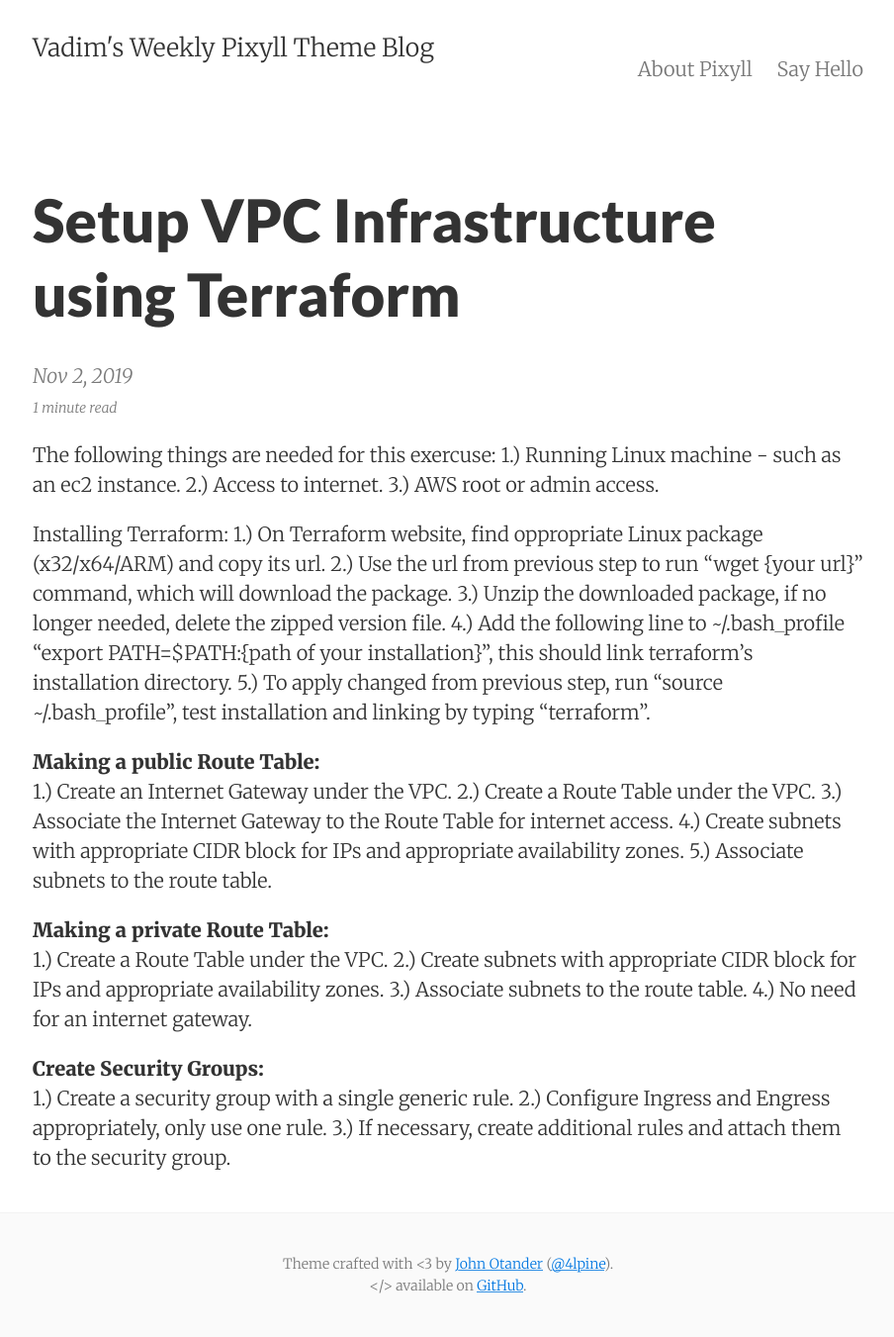
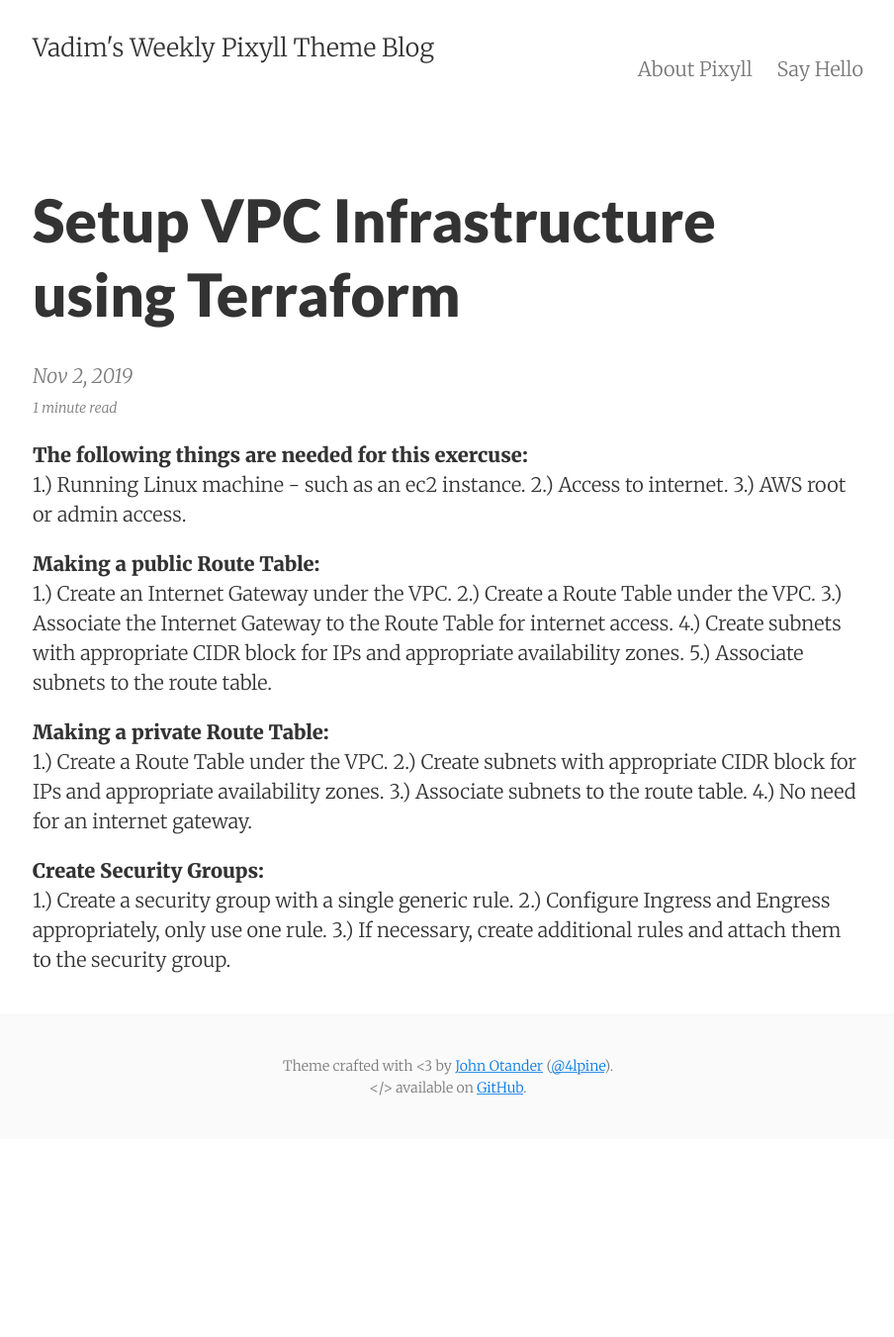
Before and after one commit to csunvadim/weekly_blog, a Jekyll site: the page built from _posts/2019-11-02-blog_8.md, in a window 1280 px wide. Shown: the whole page at 99% size, without its empty margins (187-1091 px from the left). Built offline with Jekyll 4.4.1, drawn with Linux system fonts in a browser that asks for light colours; after the commit the page ends 1151 px from its top, so only the background shows below that.

Commit message:
cleaner blog

```diff
--- a/_posts/2019-11-02-blog_8.md
+++ b/_posts/2019-11-02-blog_8.md
@@ -5,17 +5,10 @@ date:       2019-11-02 02:45:14
 summary:    Summary for week 10.
 categories: jekyll pixyll
 ---
-The following things are needed for this exercuse:
+<b>The following things are needed for this exercuse: </b><br/>
 1.) Running Linux machine - such as an ec2 instance.
 2.) Access to internet.
 3.) AWS root or admin access.
-
-Installing Terraform:
-1.) On Terraform website, find oppropriate Linux package (x32/x64/ARM) and copy its url.
-2.) Use the url from previous step to run "wget {your url}" command, which will download the package.
-3.) Unzip the downloaded package, if no longer needed, delete the zipped version file.
-4.) Add the following line to ~/.bash_profile "export PATH=$PATH:{path of your installation}", this should link terraform's installation directory.
-5.) To apply changed from previous step, run "source ~/.bash_profile", test installation and linking by typing "terraform".
 
 <b>Making a public Route Table: </b><br/>
 1.) Create an Internet Gateway under the VPC.
```
